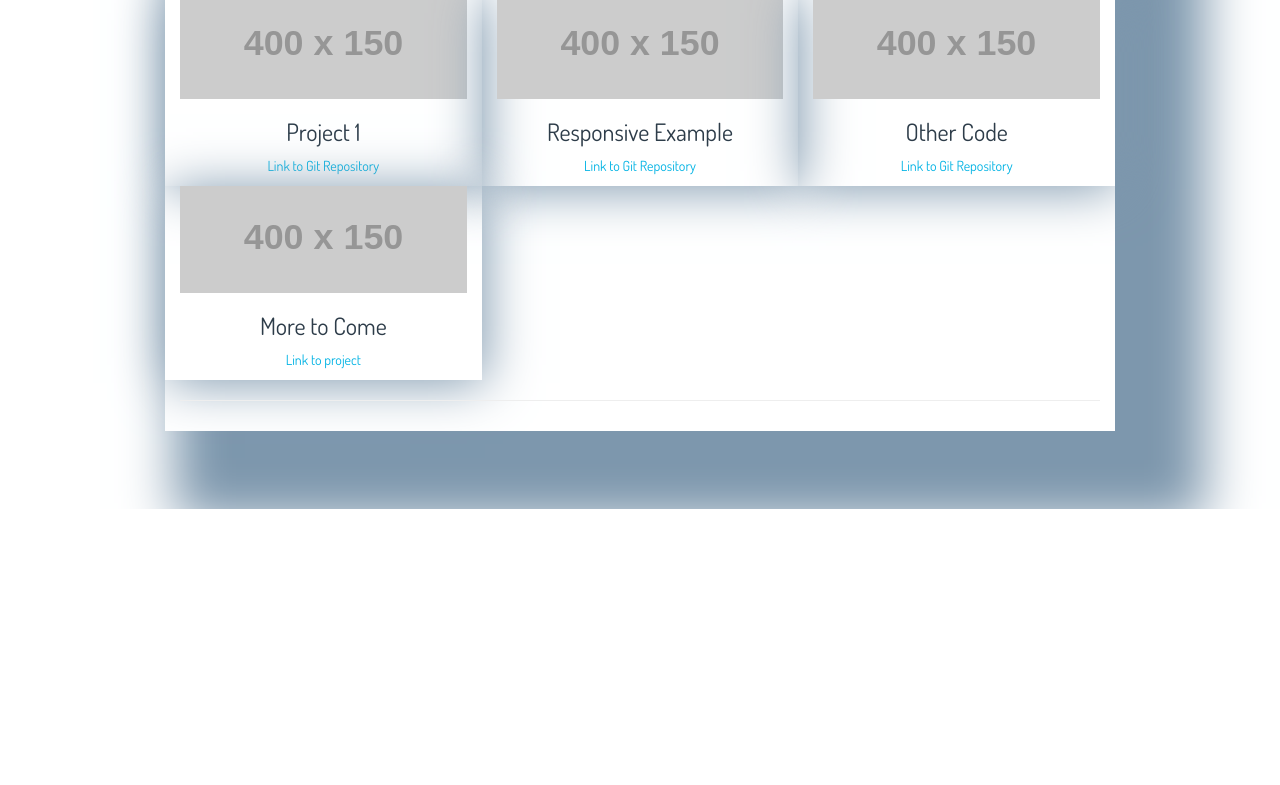
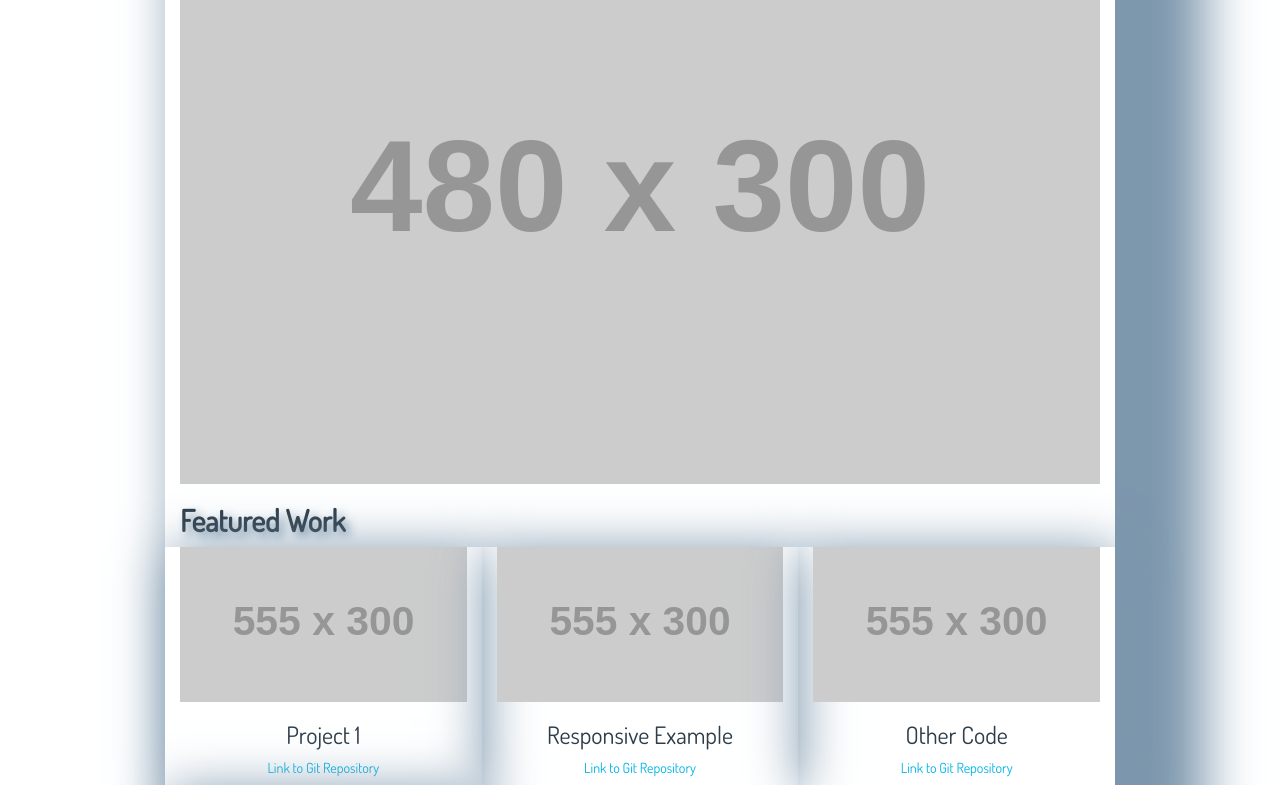
Before and after one commit to Grindcom/portfolio, a website: page index.htm in a window 1280 px wide. Shown: the part 291-1076 px from the top of the page. Before the commit the page ends 800 px from the top, so only its background shows below. Drawn offline with Linux system fonts and the light colour scheme; placeholder pictures from the web are drawn by us; a web font is replaced by a local one.

Commit message:
Clean up errors in media queries.

```diff
--- a/index.htm
+++ b/index.htm
@@ -45,6 +45,7 @@
     <div class="row">
       <div class="col-md-12">
         <picture>
+          <source srcset="http://placehold.it/480x300">
           <img src="./bootstrap-prestructure_files/1140x350"
           class="img-responsive" alt="responsive image">
         </picture>
@@ -62,7 +63,7 @@
       <div class="col-xs-4 col-sm-4 col-centered">
         <!-- Featured work Box 1 -->
         <picture>
-          <source media="((min-width: 750pxpx)" srcset="http://placehold.it/555x300" />
+          <source media="((min-width: 750px)" srcset="http://placehold.it/555x300" />
           <source "(max-width: 990px)" srcset="http://placehold.it/400x150" />
           <img class="img-responsive" src="http://placehold.it/300x150" data-toggle="modal" data-target="#project1">
         </picture>
@@ -73,7 +74,7 @@
       <!-- Featured work Box 2 -->
       <div class="col-xs-4 col-sm-4 col-centered">
         <picture>
-          <source media="((min-width: 750pxpx)" srcset="http://placehold.it/555x300" />
+          <source media="((min-width: 750px)" srcset="http://placehold.it/555x300" />
           <source "(max-width: 750px)" srcset="http://placehold.it/400x150" />
           <img src="./bootstrap-prestructure_files/555x300" class="img-responsive">
         </picture>
@@ -86,7 +87,7 @@
       <div class="col-xs-4 col-sm-4 col-centered">
         <!-- Featured work box 3 -->
         <picture>
-          <source media="((min-width: 750pxpx)" srcset="http://placehold.it/555x300" />
+          <source media="((min-width: 750px)" srcset="http://placehold.it/555x300" />
           <source "(max-width: 750px)" srcset="http://placehold.it/400x150" />
           <img src="./bootstrap-prestructure_files/555x300" class="img-responsive">
         </picture>
@@ -98,7 +99,7 @@
       <div class="col-xs-4 col-sm-4 col-centered">
         <!-- Featured work box 4 -->
         <picture>
-          <source media="((min-width: 750pxpx)" srcset="http://placehold.it/555x300" />
+          <source media="((min-width: 750px)" srcset="http://placehold.it/555x300" />
           <source "(max-width: 750px)" srcset="http://placehold.it/400x150" />
           <img src="./bootstrap-prestructure_files/555x300" class="img-responsive">
         </picture>
```
